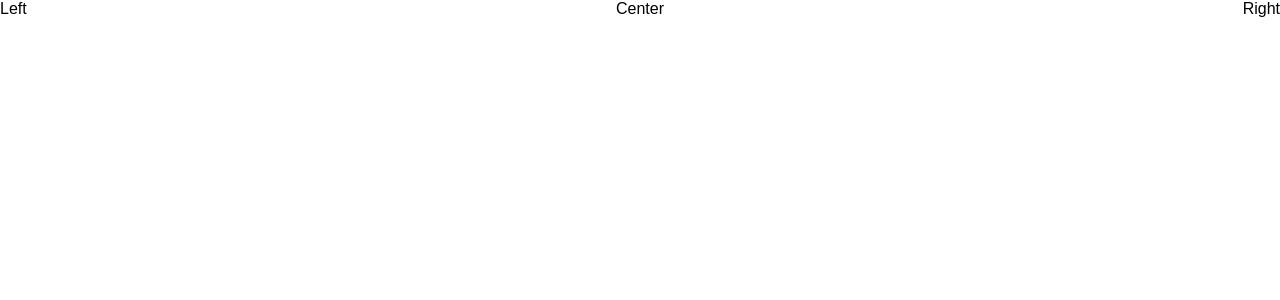
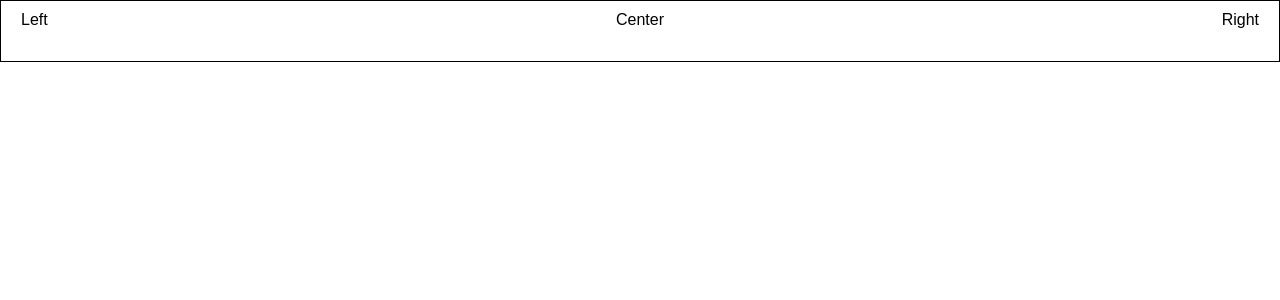
Before and after one commit to georgepapagapitos/videogames, a React (Create React App) app in the folder client/: page / in a window 1280 px wide. Shown: the top 300 px of the page. Built offline with nearby package versions, Linux system fonts and the light colour scheme.

Commit message:
center navbar items

```diff
--- a/client/src/components/NavBar.jsx
+++ b/client/src/components/NavBar.jsx
@@ -2,15 +2,20 @@ import styled from 'styled-components';
 
 const Container = styled.div`
   height: 60px;
+  border: 1px solid black;
 `;
 
 const Wrapper = styled.div`
+  padding: 10px 20px;
   display: flex;
   justify-content: space-between;
+  align-items: center;
 `;
 
 const Left = styled.div`
   flex: 1;
+  display: flex;
+  align-items: center;
 `;
 
 const Center = styled.div`
@@ -21,6 +26,7 @@ const Center = styled.div`
 const Right = styled.div`
   flex: 1;
   display: flex;
+  align-items: center;
   justify-content: flex-end;
 `;
 
```
